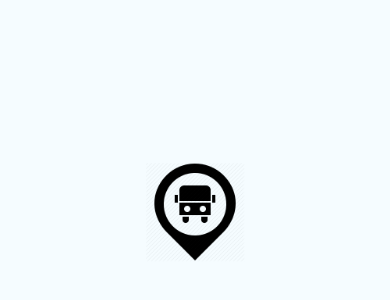
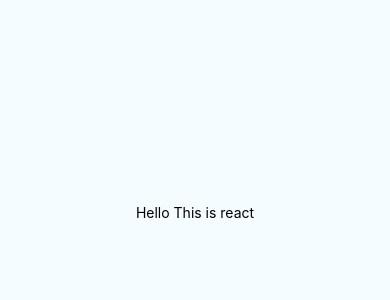
Before and after one commit to sydTalha/testApp, a React Native app: screen / in a window 390 px wide. Shown: the part 210-510 px from the top of the page. Built offline with nearby package versions, Linux system fonts and the light colour scheme.

Commit message:
2nd commit

```diff
--- a/App.js
+++ b/App.js
@@ -9,6 +9,7 @@
 import React, {Component} from 'react';
 import {Platform, StyleSheet, Text, View} from 'react-native';
 import Splash from './components/Splash.js';
+import SplashScreen from 'react-native-splash-screen';
 
 const instructions = Platform.select({
   ios: 'Press Cmd+R to reload,\n' + 'Cmd+D or shake for dev menu',
@@ -19,10 +20,13 @@ const instructions = Platform.select({
 
 type Props = {};
 export default class App extends Component<Props> {
+  componentDidMount(){
+    SplashScreen.hide();
+  }
   render() {
     return (
       <View style={styles.container}>
-          <Splash/>
+          <Text>Hello This is react</Text>
       </View>
 
     );
--- a/components/Splash.js
+++ b/components/Splash.js
@@ -7,7 +7,7 @@ export default class Splash extends Component {
     return (
       <View style={styles.container}>
         <StatusBar
-            barStyle="light-content"
+            barStyle="dark-content"
             backgroundColor="#000"/>
         <Image
             source={require('../images/splash.png')}
--- a/package.json
+++ b/package.json
@@ -8,7 +8,8 @@
   },
   "dependencies": {
     "react": "16.6.0-alpha.8af6728",
-    "react-native": "0.57.3"
+    "react-native": "^0.57.3",
+    "react-native-splash-screen": "^3.0.6"
   },
   "devDependencies": {
     "babel-jest": "23.6.0",
```
Also changed, not shown: 8 other files (tests, documents, lock files or other folders).
